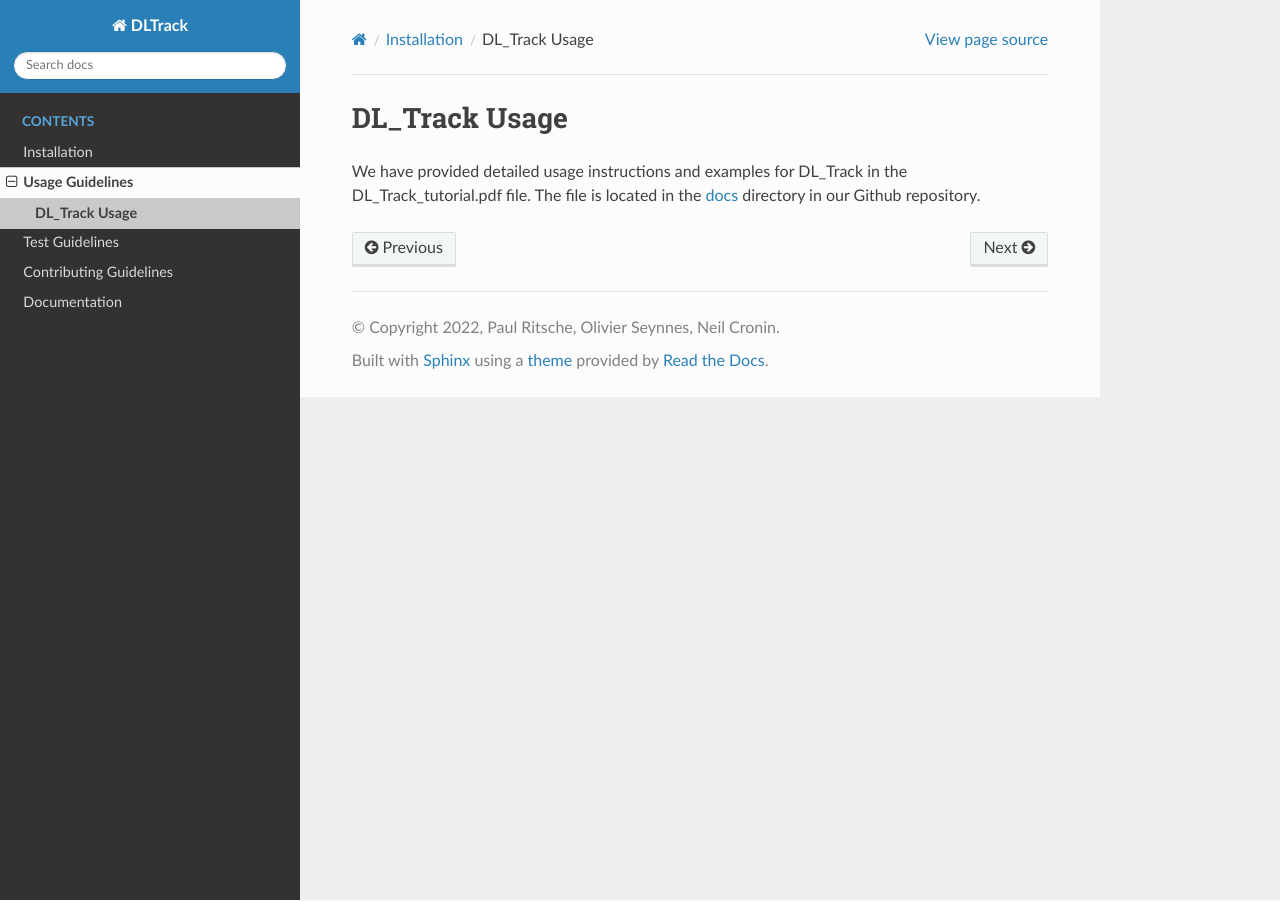
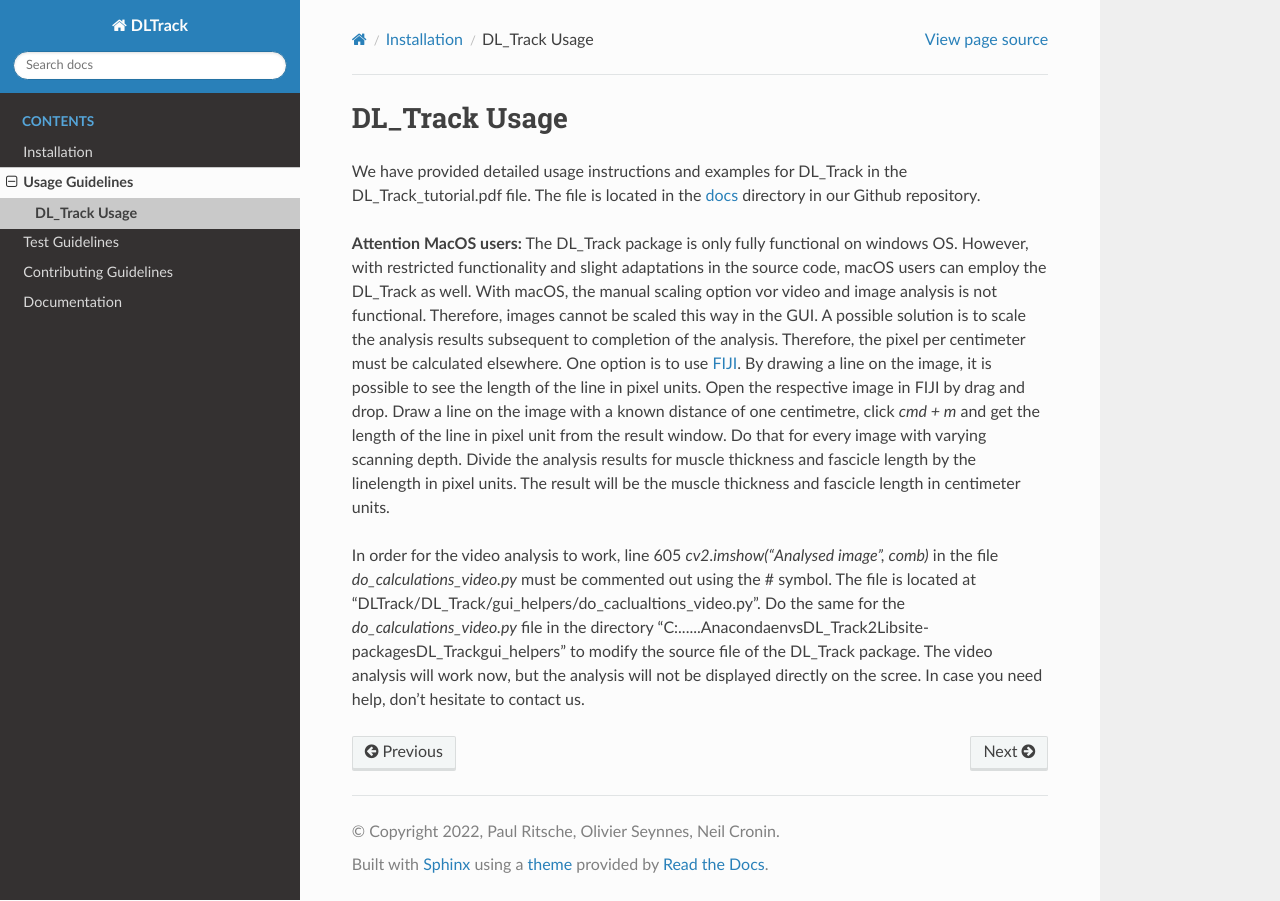
Before and after one commit to PaulRitsche/DL_Track_US, a Sphinx documentation site: the page built from docs/source/usage.rst, in a window 1280 px wide. Built offline with Sphinx 7.4.7 and the Read the Docs theme 2.0.0, drawn with Linux system fonts in a browser that asks for light colours.

Commit message:
Added: documentation macOS

```diff
--- a/docs/source/installation.rst
+++ b/docs/source/installation.rst
@@ -50,13 +50,16 @@ DL_Track is bound to several external depencies. To make your life easy, we prov
 
 The environment should be successfully created. We will see how to verify this in the next steps. If you run into problems with the .yml please file an issue in the issue section of the DL_Track repository (see docs directory on how to correctly file an issue for DL_Track).
 
-**Attention:** In case you are using MacOS, we advise you to use the provided requirements.txt file for environment creation. You need to slightly modify it. Change *tensorflow==2.10.0* to *tensorflow-macos=2.10.0*. You need to create and activate the environment first:
+**Attention MacOS users:**
+We advise you to use the provided requirements.txt file for environment creation. You need to slightly modify it. Change *tensorflow==2.10.0* to *tensorflow-macos=2.10.0*. You need to create and activate the environment first:
 
 ``conda create -n DL_Track python=3.10``
 
 Activate the environment as described in the next section. Then you can install the requirements of DL_Track with:
 
 ``pip install -r requirements.txt``
+
+There are some more steps necessary for DL_Track usage, you'll finde the instructions in the `usage <https://dltrack.readthedocs.io/en/latest/usage.html>`_ section.
 
 6. Activate and verify the environment for usage of DL_Track.
 
--- a/docs/source/usage.rst
+++ b/docs/source/usage.rst
@@ -2,3 +2,8 @@ DL_Track Usage
 ==============
 
 We have provided detailed usage instructions and examples for DL_Track in the DL_Track_tutorial.pdf file. The file is located in the `docs <https://github.com/PaulRitsche/DLTrack/tree/main/docs/usage>`_ directory in our Github repository.
+
+**Attention MacOS users:**
+The DL_Track package is only fully functional on windows OS. However, with restricted functionality and slight adaptations in the source code, macOS users can employ the DL_Track as well. With macOS, the manual scaling option vor video and image analysis is not functional. Therefore, images cannot be scaled this way in the GUI. A possible solution is to scale the analysis results subsequent to completion of the analysis. Therefore, the pixel per centimeter must be calculated elsewhere. One option is to use `FIJI <https://imagej.net/software/fiji/downloads>`_. By drawing a line on the image, it is possible to see the length of the line in pixel units. Open the respective image in FIJI by drag and drop. Draw a line on the image with a known distance of one centimetre, click `cmd + m` and get the length of the line in pixel unit from the result window. Do that for every image with varying scanning depth. Divide the analysis results for muscle thickness and fascicle length by the linelength in pixel units. The result will be the muscle thickness and fascicle length in centimeter units.
+
+In order for the video analysis to work, line 605 `cv2.imshow("Analysed image", comb)` in the file `do_calculations_video.py` must be commented out using the # symbol. The file is located at "DLTrack/DL_Track/gui_helpers/do_caclualtions_video.py".  Do the same for the `do_calculations_video.py` file in the directory "C:\...\...\Anaconda\envs\DL_Track2\Lib\site-packages\DL_Track\gui_helpers" to modify the source file of the DL_Track package. The video analysis will work now, but the analysis will not be displayed directly on the scree. In case you need help, don't hesitate to contact us.
--- a/pyproject.toml
+++ b/pyproject.toml
@@ -16,7 +16,7 @@ requires-python = ">=3.10"
 classifiers = [
     "Programming Language :: Python :: 3.10",
     "License :: OSI Approved :: Apache Software License",
-    "Operating System :: OS Independent"
+    "Operating System :: windows OS"
 ]
 requires = [
     "jupyter==1.0.0",
```
